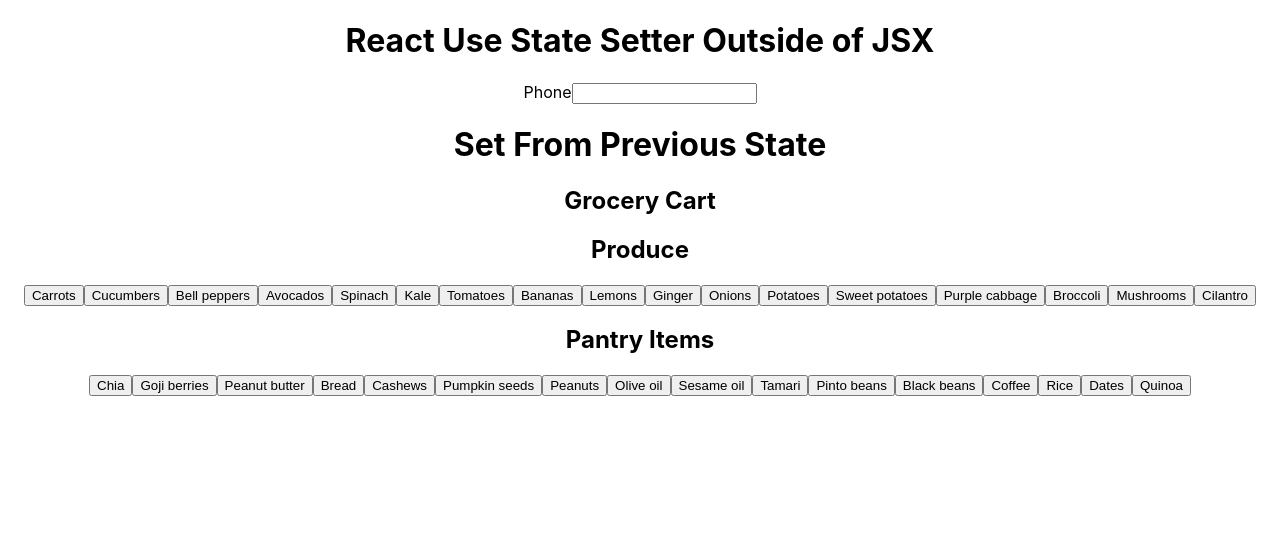
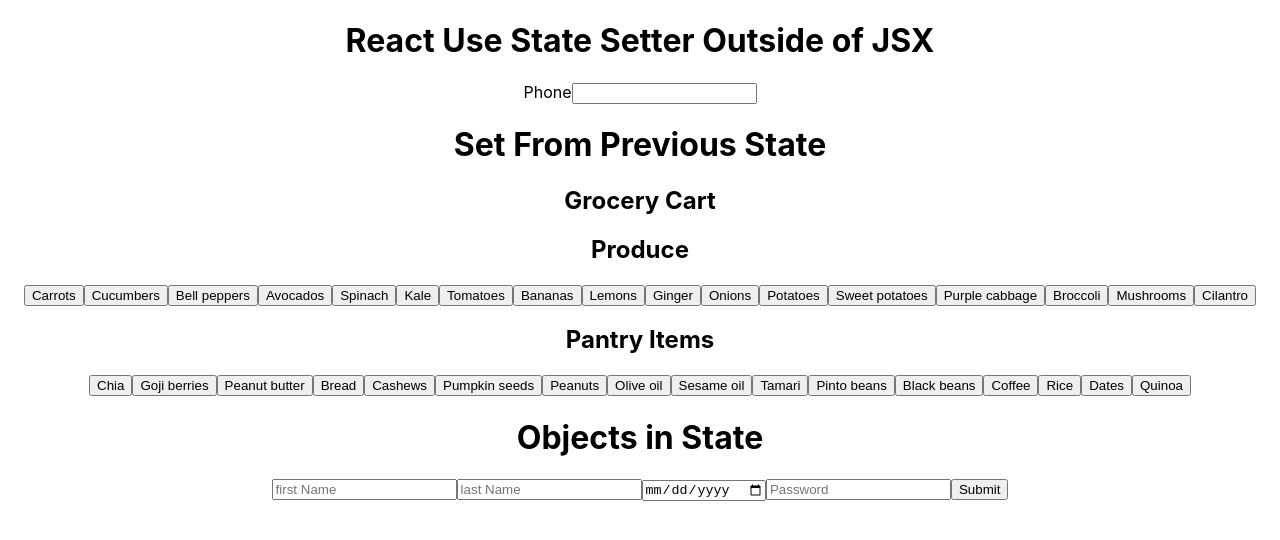
Before and after one commit to Kadunapikin/React-hooks, a React (Create React App) app in the folder react-hooks/: page / in a window 1280 px wide. Shown: the top 540 px of the page. Built offline with nearby package versions, Linux system fonts and the light colour scheme.

Commit message:
update EditProfile.js

```diff
--- a/react-hooks/src/App.js
+++ b/react-hooks/src/App.js
@@ -1,4 +1,5 @@
 import './App.css';
+import EditProfile from './state-hook/EditProfile';
 import GroceryCart from './state-hook/GroceryCart';
 import PhoneNumber from './state-hook/PhoneNumber';
 
@@ -8,6 +9,7 @@ function App() {
       <div>
         <PhoneNumber />
         <GroceryCart />
+        <EditProfile />
       </div>
     </div>
   );
--- a/react-hooks/src/state-hook/EditProfile.js
+++ b/react-hooks/src/state-hook/EditProfile.js
@@ -17,6 +17,7 @@ export default function EditProfile() {
 
     return (
         <form>
+            <h1>Objects in State</h1>
             <input
                 value={profile.firstName || ""}
                 name="firstName"
```
